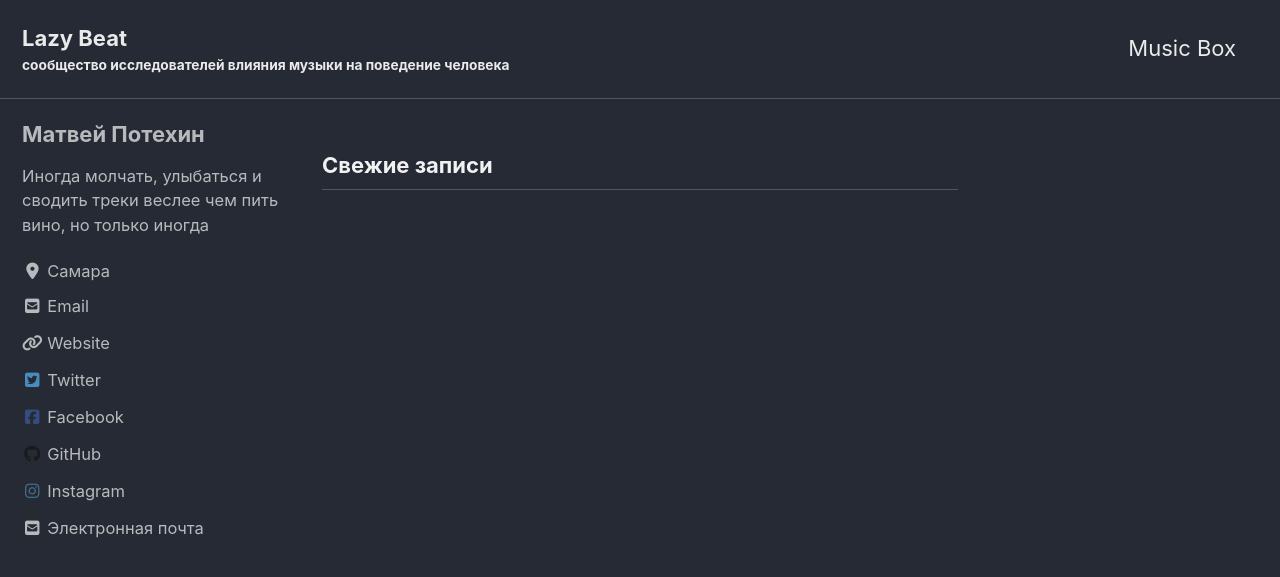
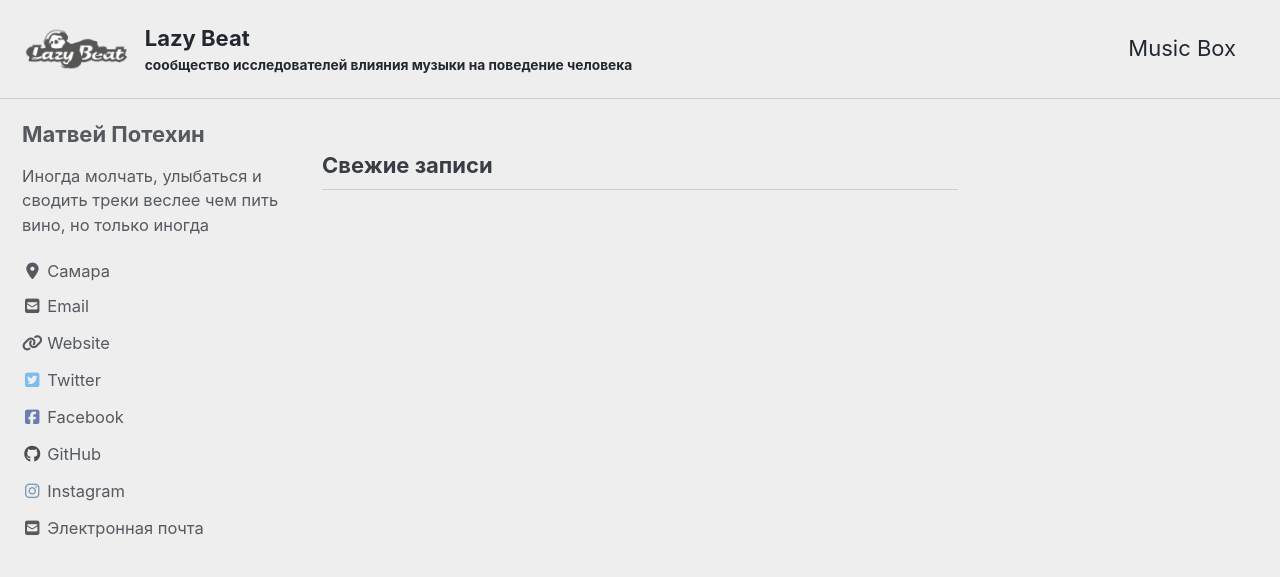
Before and after one commit to LazyBeat/lazybeat.github.io, a Jekyll site: the page built from index.html, in a window 1280 px wide and 900 px high. Shown: the top 577 px of the window. Built offline with Jekyll 4.4.1, drawn with Linux system fonts in a browser that asks for light colours; cached includes are drawn as plain includes; nearby versions of some CDN libraries; the list of posts is cut into pages by our own code.

Commit message:
add logo

```diff
--- a/_config.yml
+++ b/_config.yml
@@ -1,5 +1,5 @@
 remote_theme           : "mmistakes/minimal-mistakes"
-minimal_mistakes_skin    : "dark" # "air", "aqua", "contrast", "dark", "dirt", "neon", "mint", "plum", "sunrise"
+minimal_mistakes_skin    : "air" # "air", "aqua", "contrast", "dark", "dirt", "neon", "mint", "plum", "sunrise"
 
 # Site Settings
 locale                   : "ru-RU"
@@ -12,7 +12,7 @@
 baseurl                  : # the subpath of your site, e.g. "/blog"
 repository               : # GitHub username/repo-name e.g. "mmistakes/minimal-mistakes"
 teaser                   : # path of fallback teaser image, e.g. "/assets/images/500x300.png"
-logo                     : # path of logo image to display in the masthead, e.g. "/assets/images/88x88.png"
+logo                     : "assets/images/lazybeatlogo_127x50.png" # path of logo image to display in the masthead, e.g. "/assets/images/88x88.png"
 masthead_title           : # overrides the website title displayed in the masthead, use " " for no title
 # breadcrumbs            : false # true, false (default)
 words_per_minute         : 200
```
Also changed, not shown: assets/images/lazybeatlogo_127x50.png (added), 2 other files.
